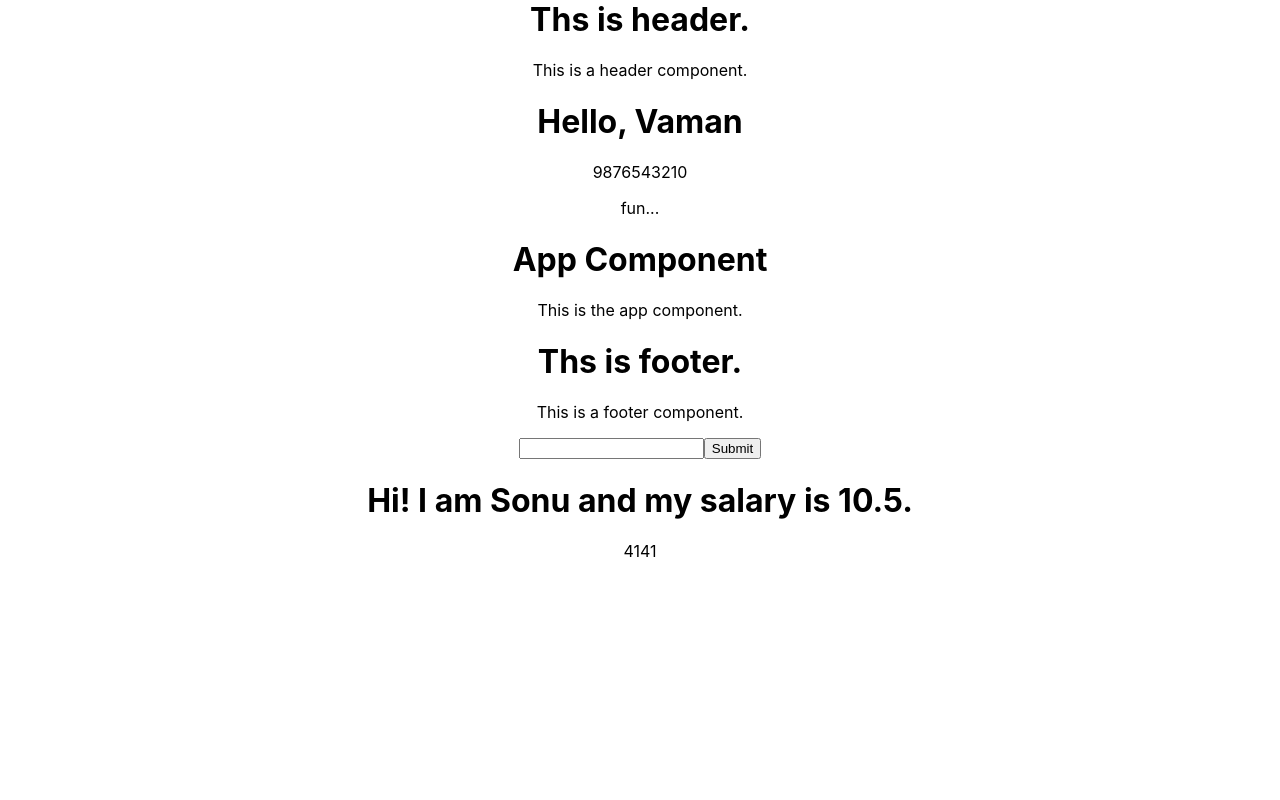
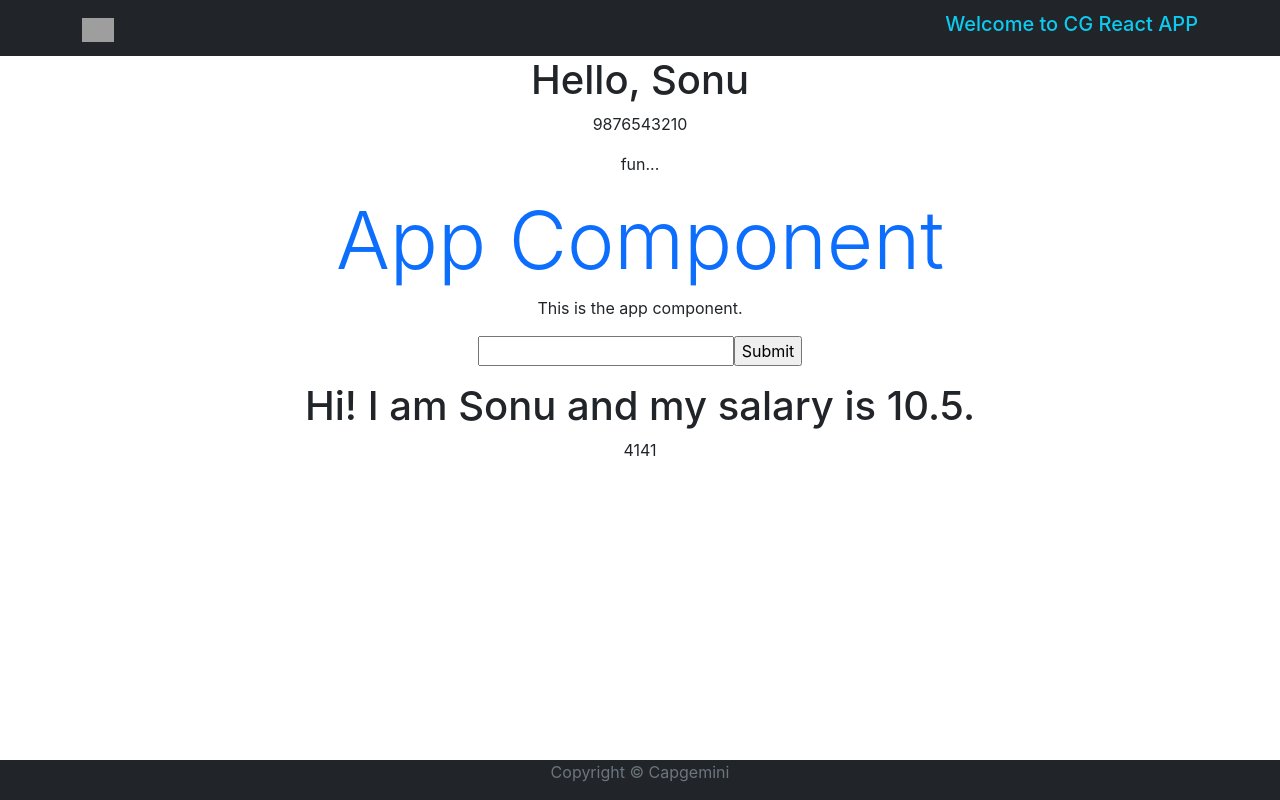
Before and after one commit to AKASHKASAR/cg-react-app, a React (Create React App) app: page / in a window 1280 px wide. Built offline with nearby package versions, Linux system fonts and the light colour scheme; grey boxes are pictures that could not be loaded.

Commit message:
Commit
Commit

```diff
--- a/public/index.html
+++ b/public/index.html
@@ -1,2 +1,23 @@
+<!DOCTYPE html>
+<html lang="en">
 
-<div id="root"></div>
+<head>
+    <title>cg-react-app</title>
+    <link href="https://cdn.jsdelivr.net/npm/bootstrap@5.0.2/dist/css/bootstrap.min.css" rel="stylesheet"
+        integrity="sha384-EVSTQN3/azprG1Anm3QDgpJLIm9Nao0Yz1ztcQTwFspd3yD65VohhpuuCOmLASjC" crossorigin="anonymous">
+</head>
+
+<body>
+
+    <div id="root"></div>
+
+    <script src="https://cdn.jsdelivr.net/npm/@popperjs/core@2.9.2/dist/umd/popper.min.js"
+        integrity="sha384-IQsoLXl5PILFhosVNubq5LC7Qb9DXgDA9i+tQ8Zj3iwWAwPtgFTxbJ8NT4GN1R8p"
+        crossorigin="anonymous"></script>
+    <script src="https://cdn.jsdelivr.net/npm/bootstrap@5.0.2/dist/js/bootstrap.min.js"
+        integrity="sha384-cVKIPhGWiC2Al4u+LWgxfKTRIcfu0JTxR+EQDz/bgldoEyl4H0zUF0QKbrJ0EcQF"
+        crossorigin="anonymous"></script>
+
+</body>
+
+</html>
--- a/src/App.js
+++ b/src/App.js
@@ -1,23 +1,22 @@
 import React from 'react';
 import './App.css';
-import Header from './Header';
-import Footer from './Footer';
-import Welcome from './Welcome';
-import MyForm from './MyFrom';
-import Employee from './Employee';
+import Header from './components/Header';
+import Footer from './components/Footer';
+import Welcome from './components/Welcome';
+import MyForm from './components/MyFrom';
+import Employee from './components/Employee';
 // create other components and import them here.
 
 function App() {
   return (
     <div className="App">
       <Header/>
-      <Welcome name="Vaman" phone="9876543210"> </Welcome>
-      <h1>App Component</h1>
+      <Welcome name="Sonu" phone="9876543210"> </Welcome>
+      <h1  className="display-1 text-primary">App Component</h1>
       <p>This is the app component.</p>
-
-      <Footer/>
       <MyForm/>
       <Employee/>
+      <Footer/>
     </div>
   );
 }
--- a/src/Footer.js
+++ /dev/null
@@ -1,12 +0,0 @@
-import React from 'react';
-import './App.css';
-
-function Footer() {
-  return (
-    <div>
-      <h1>Ths is footer. </h1>
-      <p>This is a footer component.</p>
-    </div>
-  );
-}
-export default Footer;
--- a/src/Header.js
+++ /dev/null
@@ -1,12 +0,0 @@
-import React from 'react';
-import './App.css';
-
-function Header() {
-  return (
-    <div >
-      <h1>Ths is header.</h1>
-      <p>This is a header component.</p>
-    </div>
-  );
-}
-export default Header;
--- a/src/Employee.js
+++ b/src/components/Employee.js
@@ -1,5 +1,4 @@
 import React from 'react';
-import './App.css';
 
 class Employee extends React.Component {
     constructor() {
--- /dev/null
+++ b/src/components/Footer.js
@@ -0,0 +1,15 @@
+import React from 'react';
+
+function Footer() {
+  return (
+    <div className="fixed-bottom footer bg-dark text-secondary">
+      <p>Copyright &copy; Capgemini</p>
+    </div>
+
+
+      // <footer>
+      //  <p>Copyright &copy; Capgemini</p>
+      // </footer>
+  );
+}
+export default Footer;
--- /dev/null
+++ b/src/components/Header.js
@@ -0,0 +1,25 @@
+import React from 'react';
+
+function Header() {
+  return (
+
+    <div className="header sticky-top">
+      <nav className="navbar navbar-fixed-top navbar-dark bg-dark">
+        <div className="container">
+          <a className="navbar-brand">
+            <img src="https://www.capgemini.com/wp-content/themes/capgemini-komposite/assets/images/logo.svg"
+              height="24px" alt="Capgemini" />
+          </a>
+          <p className="h5 text-info" >Welcome to CG React APP</p>
+        </div>
+      </nav>
+    </div>
+
+    // <div >
+    //   <h1>Ths is header.</h1>
+    //   <p>This is a header component.</p>
+    // </div>
+
+  );
+}
+export default Header;
```
Also changed, not shown: src/components/MyFrom.js (renamed from src/MyFrom.js), src/components/Welcome.js (renamed from src/Welcome.js).
